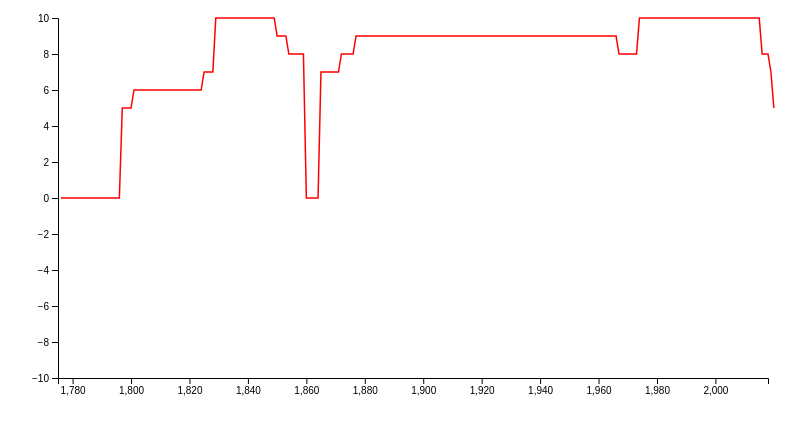
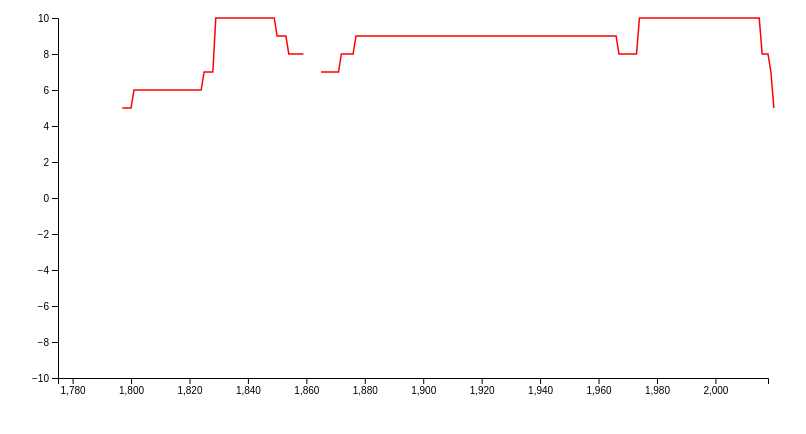
Before and after one commit to newton-c/US_competitve_elections, a plain HTML site: page index.html in a window 1280 px wide. Shown: the whole page, without its empty margins (10-816 px from the left). Drawn offline with nearby package versions, Linux system fonts and the light colour scheme.

Commit message:
creating breaks in line graph from -77 and -88 polity2 scores

```diff
--- a/index.html
+++ b/index.html
@@ -49,8 +49,9 @@ const svg = d3.select("#my_dataviz")
       .attr("stroke", "red")
       .attr("stroke-width", 1.5)
       .attr("d", d3.line()
+          .defined(function(d) { return d.polity2 != 0; })
         .x(function(d) { return x(d.year) })
-        .y(function(d) { return y(d.polity2) })
+          .y(function(d) { return y(d.polity2) })
         )
 
                 })
```
